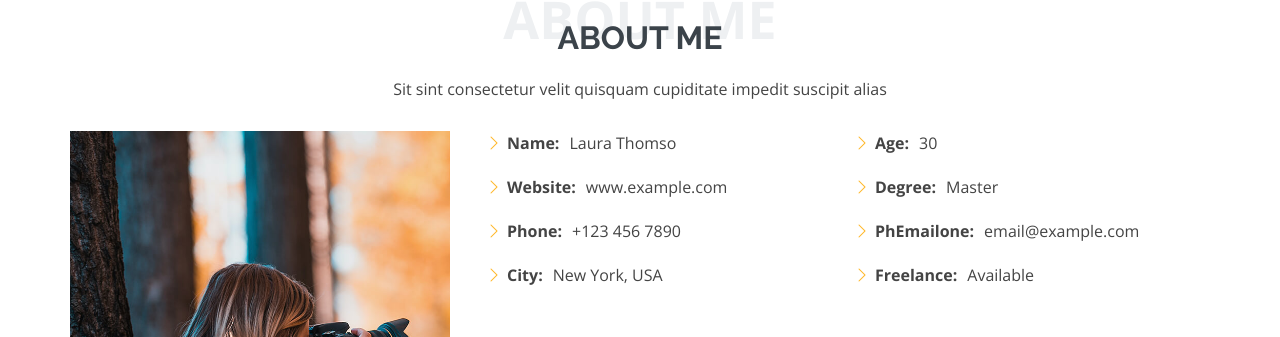
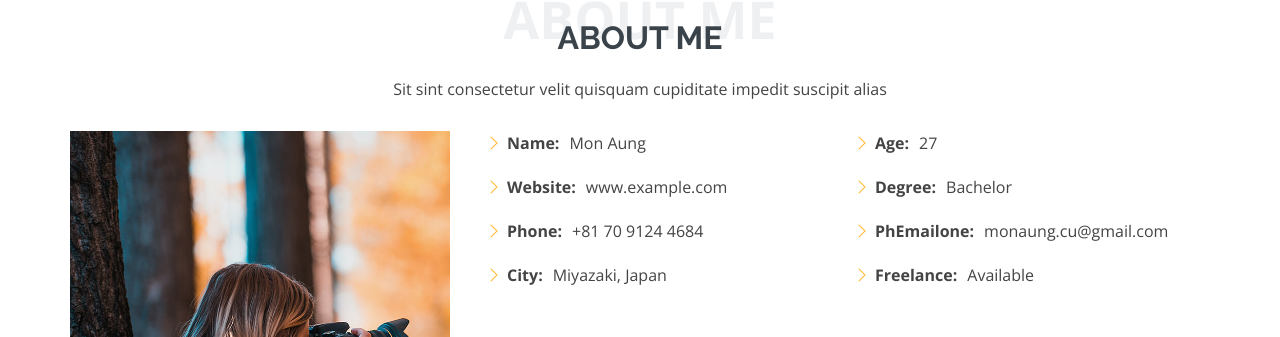
Before and after one commit to monaung-dev/portfolio, a plain HTML site: page index.html in a window 1280 px wide. Shown: the part 871-1208 px from the top of the page. Drawn offline with nearby package versions, Linux system fonts and the light colour scheme.

Commit message:
fix info

```diff
--- a/index.html
+++ b/index.html
@@ -99,17 +99,17 @@
               <div class="row">
                 <div class="col-lg-6">
                   <ul>
-                    <li><i class="bi bi-chevron-right"></i> <strong>Name:</strong> <span>Laura Thomso</span></li>
+                    <li><i class="bi bi-chevron-right"></i> <strong>Name:</strong> <span>Mon Aung</span></li>
                     <li><i class="bi bi-chevron-right"></i> <strong>Website:</strong> <span>www.example.com</span></li>
-                    <li><i class="bi bi-chevron-right"></i> <strong>Phone:</strong> <span>+123 456 7890</span></li>
-                    <li><i class="bi bi-chevron-right"></i> <strong>City:</strong> <span>New York, USA</span></li>
+                    <li><i class="bi bi-chevron-right"></i> <strong>Phone:</strong> <span>+81 70 9124 4684</span></li>
+                    <li><i class="bi bi-chevron-right"></i> <strong>City:</strong> <span>Miyazaki, Japan</span></li>
                   </ul>
                 </div>
                 <div class="col-lg-6">
                   <ul>
-                    <li><i class="bi bi-chevron-right"></i> <strong>Age:</strong> <span>30</span></li>
-                    <li><i class="bi bi-chevron-right"></i> <strong>Degree:</strong> <span>Master</span></li>
-                    <li><i class="bi bi-chevron-right"></i> <strong>PhEmailone:</strong> <span>email@example.com</span></li>
+                    <li><i class="bi bi-chevron-right"></i> <strong>Age:</strong> <span>27</span></li>
+                    <li><i class="bi bi-chevron-right"></i> <strong>Degree:</strong> <span>Bachelor</span></li>
+                    <li><i class="bi bi-chevron-right"></i> <strong>PhEmailone:</strong> <span>monaung.cu@gmail.com</span></li>
                     <li><i class="bi bi-chevron-right"></i> <strong>Freelance:</strong> <span>Available</span></li>
                   </ul>
                 </div>
```
